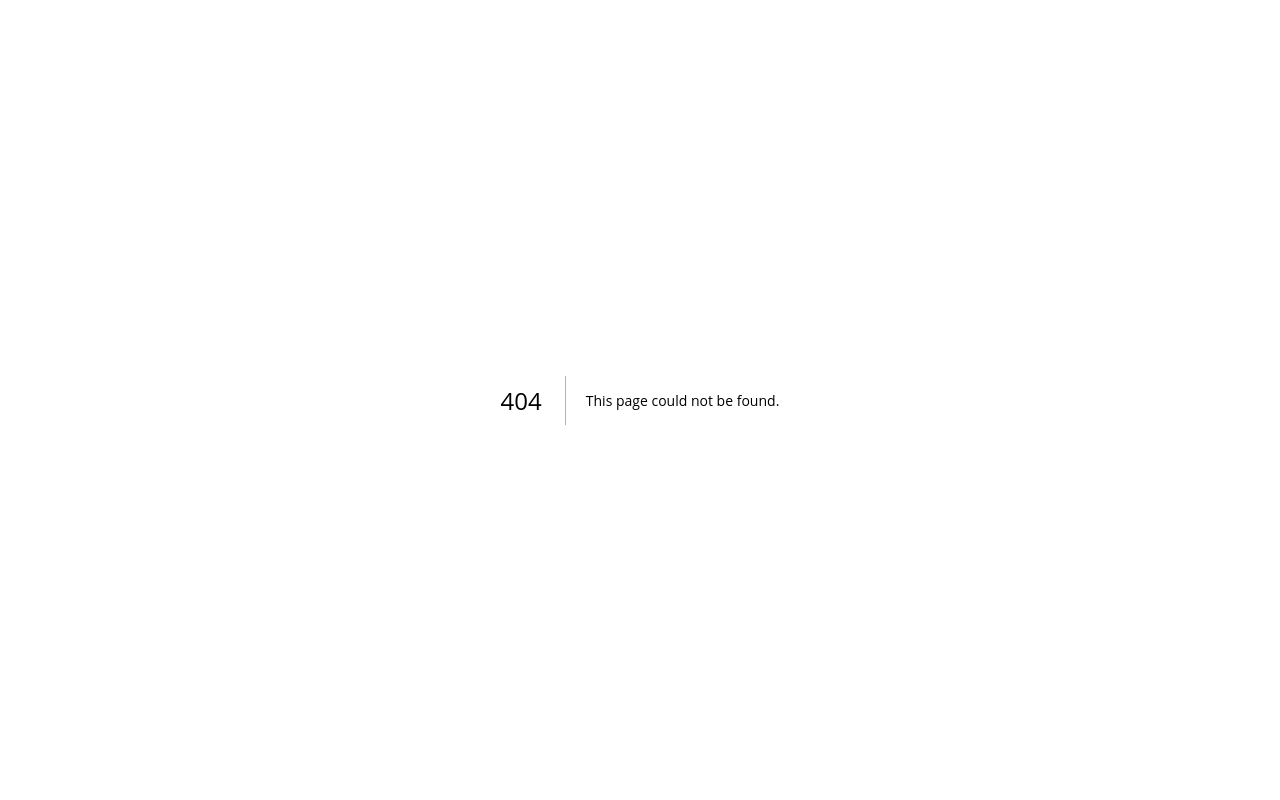
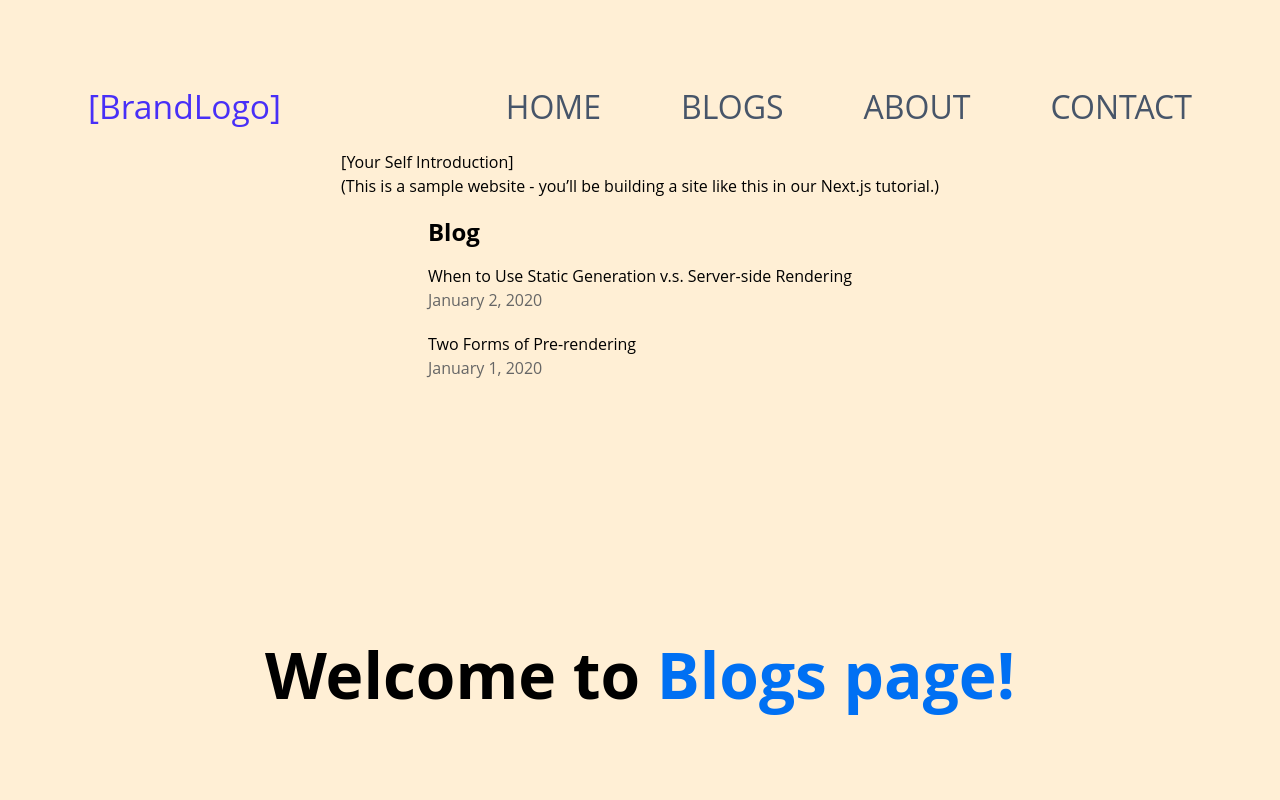
Before and after one commit to eclipsegst/nextjs-blog, a Next.js app: page /blogs in a window 1280 px wide. Before the commit this address had no page. Shown: the top 800 px of the page. Built offline with nearby package versions, Linux system fonts and the light colour scheme.

Commit message:
Added blogs.tsx

```diff
--- a/components/NavBar.tsx
+++ b/components/NavBar.tsx
@@ -53,6 +53,13 @@ const Header = () => {
             </Link>
         </li>
         <li className={styles.navitem}>
+            <Link href='/blogs'>
+              <a className={isOpen === false ?
+                        styles.navlink : styles.navlink+' '+styles.active}
+                        onClick={openMenu}>Blogs</a>
+            </Link>
+        </li>
+        <li className={styles.navitem}>
             <Link href='/about'>
               <a className={isOpen === false ?
                         styles.navlink : styles.navlink+' '+styles.active}
--- a/components/layout.tsx
+++ b/components/layout.tsx
@@ -6,11 +6,19 @@ import utilStyles from '../styles/utils.module.css'
 import Link from 'next/link'
 import Header from './NavBar'
 import Footer from './Footer'
+import styled from 'styled-components'
 
 import { DEFAULT_MAX_VERSION } from 'tls'
 
 const name = 'Your Name'
 export const siteTitle = 'Next.js Sample Website'
+
+const Wrapper = styled.section`
+  padding: 4em;
+  background: papayawhip;
+
+`;
+
 
 export default function Layout({
   children,
@@ -20,6 +28,7 @@ export default function Layout({
   home?: boolean
 }) {
   return (
+    <Wrapper>
     <div className={styles.container}>
       <Head>
         <link rel="icon" href="/favicon.ico" />
@@ -51,5 +60,6 @@ export default function Layout({
       <Footer/>
 
     </div>
+    </Wrapper>
   )
 }
--- /dev/null
+++ b/pages/blogs.tsx
@@ -0,0 +1,89 @@
+import Head from 'next/head'
+import styles from '../styles/Home.module.css'
+import Layout, { siteTitle } from '../components/layout'
+import utilStyles from '../styles/utils.module.css'
+import { getSortedPostsData } from '../lib/posts'
+import Link from 'next/link'
+import Date from '../components/date'
+import { GetStaticProps } from 'next'
+import styled from 'styled-components'
+
+const Title = styled.h1`
+  font-size: 1.5em;
+  text-align: left;
+  color: palevioletred;
+`;
+
+// Create a Wrapper component that'll render a <section> tag with some styles
+const Wrapper = styled.section`
+  padding: 4em;
+  background: papayawhip;
+
+`;
+
+export default function Blogs({
+  allPostsData
+}: {
+  allPostsData: {
+    date: string
+    title: string
+    id: string
+  }[]
+}) {
+  return (
+
+    <Layout>
+      <div className={styles.container}>
+        <Head>
+          <title>Create Next App</title>
+          <link rel="icon" href="/favicon.ico" />
+        </Head>
+        <Head>
+          <title>{siteTitle}</title>
+        </Head>
+        <section className={utilStyles.headingMd}>
+          <p>[Your Self Introduction]</p>
+          <p>
+            (This is a sample website - you’ll be building a site like this in{' '}
+            <a href="https://nextjs.org/learn">our Next.js tutorial</a>.)
+          </p>
+        </section>
+
+        <section className={`${utilStyles.headingMd} ${utilStyles.padding1px}`}>
+          <h2 className={utilStyles.headingLg}>Blog</h2>
+          <ul className={utilStyles.list}>
+            {allPostsData.map(({ id, date, title }) => (
+              <li className={utilStyles.listItem} key={id}>
+                <Link href={`/posts/${id}`}>
+                  <a>{title}</a>
+                </Link>
+                <br />
+                <small className={utilStyles.lightText}>
+                  <Date dateString={date} />
+                </small>
+              </li>
+            ))}
+          </ul>
+        </section>
+
+        <main className={styles.main}>
+          <h1 className={styles.title}>
+            Welcome to <a href="https://nextjs.org">Blogs page!</a>
+          </h1>
+
+        </main>
+      </div>
+
+
+    </Layout>
+  )
+}
+
+export const getStaticProps: GetStaticProps = async () => {
+  const allPostsData = getSortedPostsData()
+  return {
+    props: {
+      allPostsData
+    }
+  }
+}
```
Also changed, not shown: pages/index.tsx (+2 -82 lines).
